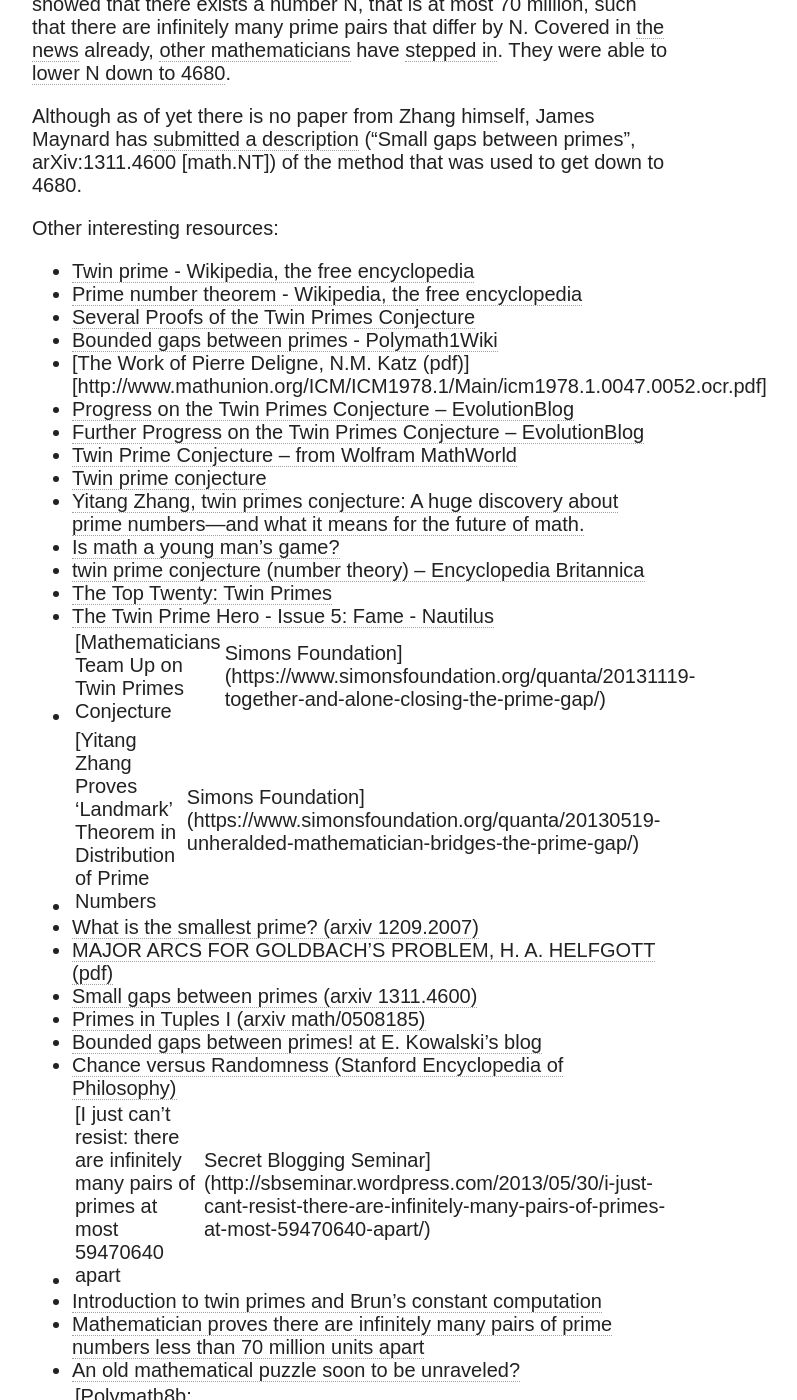
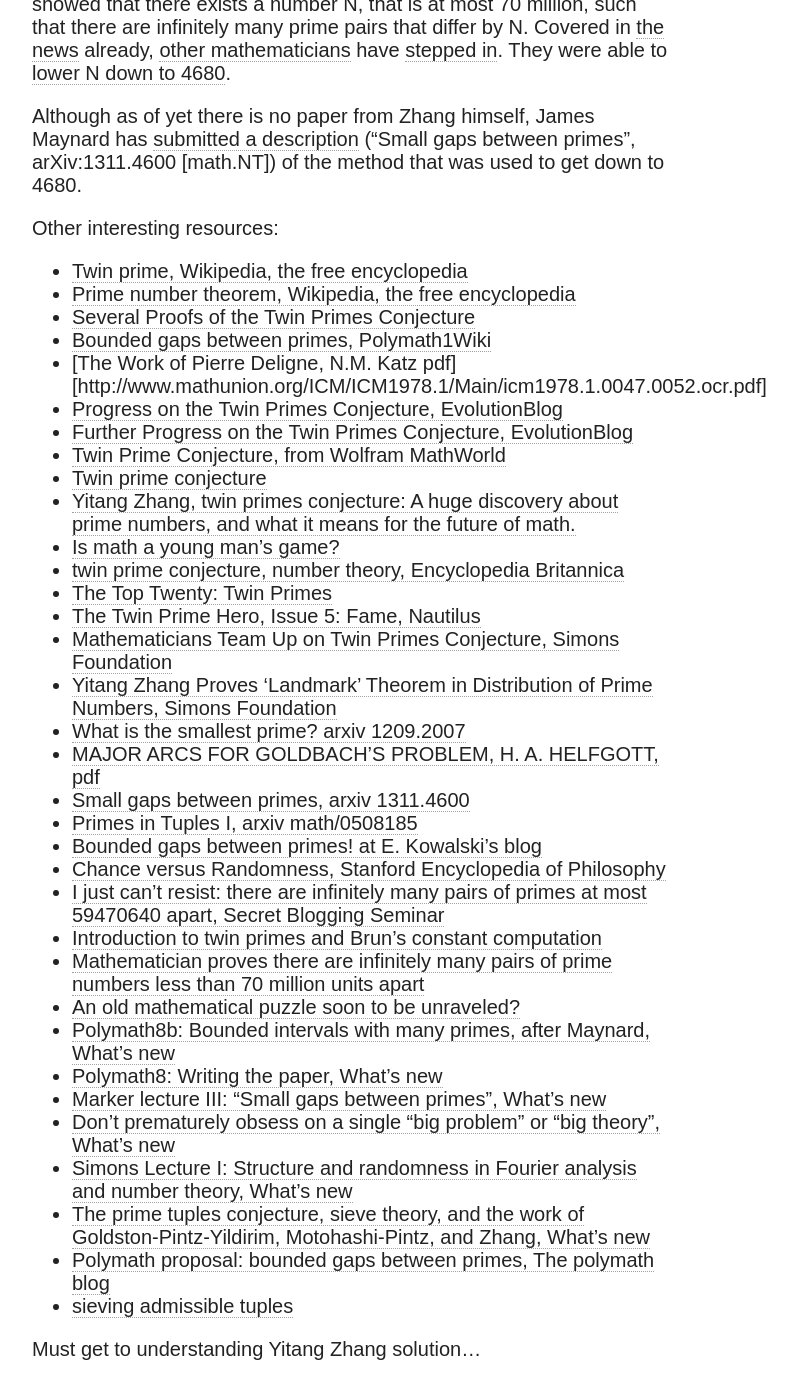
Before and after one commit to valera-rozuvan/nintoku, a Jekyll site: the page built from site/_posts/2014-01-21-infinitely-many-twin-primes-a-reality.markdown, in a window 1280 px wide and 1400 px high, scrolled down 1584 px. Shown: the whole window, without its empty margins (308-1105 px from the left). Built offline with Jekyll 4.4.1, drawn with Linux system fonts in a browser that asks for light colours; nearby versions of some CDN libraries; some of the changed text lies outside the part shown.

Commit message:
Updated blog.

```diff
--- a/site/_posts/2014-01-21-infinitely-many-twin-primes-a-reality.markdown
+++ b/site/_posts/2014-01-21-infinitely-many-twin-primes-a-reality.markdown
@@ -61,39 +61,39 @@
 
 Other interesting resources:
 
-- [Twin prime - Wikipedia, the free encyclopedia](http://en.wikipedia.org/wiki/Twin_prime)
-- [Prime number theorem - Wikipedia, the free encyclopedia](http://en.wikipedia.org/wiki/Prime_number_theorem)
+- [Twin prime, Wikipedia, the free encyclopedia](http://en.wikipedia.org/wiki/Twin_prime)
+- [Prime number theorem, Wikipedia, the free encyclopedia](http://en.wikipedia.org/wiki/Prime_number_theorem)
 - [Several Proofs of the Twin Primes Conjecture](http://www.coolissues.com/mathematics/Tprimes/tprimes.htm)
-- [Bounded gaps between primes - Polymath1Wiki](http://michaelnielsen.org/polymath1/index.php?title=Bounded_gaps_between_primes)
-- [The Work of Pierre Deligne, N.M. Katz (pdf)][http://www.mathunion.org/ICM/ICM1978.1/Main/icm1978.1.0047.0052.ocr.pdf]
-- [Progress on the Twin Primes Conjecture – EvolutionBlog](http://scienceblogs.com/evolutionblog/2013/05/24/progress-on-the-twin-primes-conjecture/)
-- [Further Progress on the Twin Primes Conjecture – EvolutionBlog](http://scienceblogs.com/evolutionblog/2013/09/03/further-progress-on-the-twin-primes-conjecture/)
-- [Twin Prime Conjecture -- from Wolfram MathWorld](http://mathworld.wolfram.com/TwinPrimeConjecture.html)
+- [Bounded gaps between primes, Polymath1Wiki](http://michaelnielsen.org/polymath1/index.php?title=Bounded_gaps_between_primes)
+- [The Work of Pierre Deligne, N.M. Katz pdf][http://www.mathunion.org/ICM/ICM1978.1/Main/icm1978.1.0047.0052.ocr.pdf]
+- [Progress on the Twin Primes Conjecture, EvolutionBlog](http://scienceblogs.com/evolutionblog/2013/05/24/progress-on-the-twin-primes-conjecture/)
+- [Further Progress on the Twin Primes Conjecture, EvolutionBlog](http://scienceblogs.com/evolutionblog/2013/09/03/further-progress-on-the-twin-primes-conjecture/)
+- [Twin Prime Conjecture, from Wolfram MathWorld](http://mathworld.wolfram.com/TwinPrimeConjecture.html)
 - [Twin prime conjecture](http://www.princeton.edu/~achaney/tmve/wiki100k/docs/Twin_prime_conjecture.html)
-- [Yitang Zhang, twin primes conjecture: A huge discovery about prime numbers—and what it means for the future of math.](http://www.slate.com/articles/health_and_science/do_the_math/2013/05/yitang_zhang_twin_primes_conjecture_a_huge_discovery_about_prime_numbers.html)
+- [Yitang Zhang, twin primes conjecture: A huge discovery about prime numbers, and what it means for the future of math.](http://www.slate.com/articles/health_and_science/do_the_math/2013/05/yitang_zhang_twin_primes_conjecture_a_huge_discovery_about_prime_numbers.html)
 - [Is math a young man's game?](http://www.slate.com/articles/life/do_the_math/2003/05/is_math_a_young_mans_game.html)
-- [twin prime conjecture (number theory) -- Encyclopedia Britannica](http://www.britannica.com/EBchecked/topic/1556762/twin-prime-conjecture)
+- [twin prime conjecture, number theory, Encyclopedia Britannica](http://www.britannica.com/EBchecked/topic/1556762/twin-prime-conjecture)
 - [The Top Twenty: Twin Primes](http://primes.utm.edu/top20/page.php?id=1)
-- [The Twin Prime Hero - Issue 5: Fame - Nautilus](http://nautil.us/issue/5/fame/the-twin-prime-hero)
-- [Mathematicians Team Up on Twin Primes Conjecture | Simons Foundation](https://www.simonsfoundation.org/quanta/20131119-together-and-alone-closing-the-prime-gap/)
-- [Yitang Zhang Proves 'Landmark' Theorem in Distribution of Prime Numbers | Simons Foundation](https://www.simonsfoundation.org/quanta/20130519-unheralded-mathematician-bridges-the-prime-gap/)
-- [What is the smallest prime? (arxiv 1209.2007)](http://arxiv.org/abs/1209.2007)
-- [MAJOR ARCS FOR GOLDBACH’S PROBLEM, H. A. HELFGOTT (pdf)](http://arxiv.org/pdf/1305.2897v1.pdf)
-- [Small gaps between primes (arxiv 1311.4600)](http://arxiv.org/abs/1311.4600)
-- [Primes in Tuples I (arxiv math/0508185)](http://arxiv.org/abs/math/0508185)
+- [The Twin Prime Hero, Issue 5: Fame, Nautilus](http://nautil.us/issue/5/fame/the-twin-prime-hero)
+- [Mathematicians Team Up on Twin Primes Conjecture, Simons Foundation](https://www.simonsfoundation.org/quanta/20131119-together-and-alone-closing-the-prime-gap/)
+- [Yitang Zhang Proves 'Landmark' Theorem in Distribution of Prime Numbers, Simons Foundation](https://www.simonsfoundation.org/quanta/20130519-unheralded-mathematician-bridges-the-prime-gap/)
+- [What is the smallest prime? arxiv 1209.2007](http://arxiv.org/abs/1209.2007)
+- [MAJOR ARCS FOR GOLDBACH’S PROBLEM, H. A. HELFGOTT, pdf](http://arxiv.org/pdf/1305.2897v1.pdf)
+- [Small gaps between primes, arxiv 1311.4600](http://arxiv.org/abs/1311.4600)
+- [Primes in Tuples I, arxiv math/0508185](http://arxiv.org/abs/math/0508185)
 - [Bounded gaps between primes! at E. Kowalski's blog](http://blogs.ethz.ch/kowalski/2013/05/21/bounded-gaps-between-primes/)
-- [Chance versus Randomness (Stanford Encyclopedia of Philosophy)](http://plato.stanford.edu/entries/chance-randomness/)
-- [I just can’t resist: there are infinitely many pairs of primes at most 59470640 apart | Secret Blogging Seminar](http://sbseminar.wordpress.com/2013/05/30/i-just-cant-resist-there-are-infinitely-many-pairs-of-primes-at-most-59470640-apart/)
+- [Chance versus Randomness, Stanford Encyclopedia of Philosophy](http://plato.stanford.edu/entries/chance-randomness/)
+- [I just can’t resist: there are infinitely many pairs of primes at most 59470640 apart, Secret Blogging Seminar](http://sbseminar.wordpress.com/2013/05/30/i-just-cant-resist-there-are-infinitely-many-pairs-of-primes-at-most-59470640-apart/)
 - [Introduction to twin primes and Brun's constant computation](http://numbers.computation.free.fr/Constants/Primes/twin.html)
 - [Mathematician proves there are infinitely many pairs of prime numbers less than 70 million units apart](http://phys.org/news/2013-05-mathematician-infinitely-pairs-prime-million.html#inlRlv)
 - [An old mathematical puzzle soon to be unraveled?](http://phys.org/news/2014-01-mathematical-puzzle-unraveled.html)
-- [Polymath8b: Bounded intervals with many primes, after Maynard | What's new](http://terrytao.wordpress.com/2013/11/19/polymath8b-bounded-intervals-with-many-primes-after-maynard/)
-- [Polymath8: Writing the paper | What's new](http://terrytao.wordpress.com/2013/08/17/polymath8-writing-the-paper/)
-- [Marker lecture III: “Small gaps between primes” | What's new](http://terrytao.wordpress.com/2008/11/19/marker-lecture-iii-small-gaps-between-primes/)
-- [Don’t prematurely obsess on a single “big problem” or “big theory” | What's new](http://terrytao.wordpress.com/career-advice/dont-prematurely-obsess-on-a-single-big-problem-or-big-theory/)
-- [Simons Lecture I: Structure and randomness in Fourier analysis and number theory | What's new](http://terrytao.wordpress.com/2007/04/05/simons-lecture-i-structure-and-randomness-in-fourier-analysis-and-number-theory/)
-- [The prime tuples conjecture, sieve theory, and the work of Goldston-Pintz-Yildirim, Motohashi-Pintz, and Zhang | What's new](http://terrytao.wordpress.com/2013/06/03/the-prime-tuples-conjecture-sieve-theory-and-the-work-of-goldston-pintz-yildirim-motohashi-pintz-and-zhang/)
-- [Polymath proposal: bounded gaps between primes | The polymath blog](http://polymathprojects.org/2013/06/04/polymath-proposal-bounded-gaps-between-primes/)
+- [Polymath8b: Bounded intervals with many primes, after Maynard, What's new](http://terrytao.wordpress.com/2013/11/19/polymath8b-bounded-intervals-with-many-primes-after-maynard/)
+- [Polymath8: Writing the paper, What's new](http://terrytao.wordpress.com/2013/08/17/polymath8-writing-the-paper/)
+- [Marker lecture III: "Small gaps between primes", What's new](http://terrytao.wordpress.com/2008/11/19/marker-lecture-iii-small-gaps-between-primes/)
+- [Don’t prematurely obsess on a single "big problem" or "big theory", What's new](http://terrytao.wordpress.com/career-advice/dont-prematurely-obsess-on-a-single-big-problem-or-big-theory/)
+- [Simons Lecture I: Structure and randomness in Fourier analysis and number theory, What's new](http://terrytao.wordpress.com/2007/04/05/simons-lecture-i-structure-and-randomness-in-fourier-analysis-and-number-theory/)
+- [The prime tuples conjecture, sieve theory, and the work of Goldston-Pintz-Yildirim, Motohashi-Pintz, and Zhang, What's new](http://terrytao.wordpress.com/2013/06/03/the-prime-tuples-conjecture-sieve-theory-and-the-work-of-goldston-pintz-yildirim-motohashi-pintz-and-zhang/)
+- [Polymath proposal: bounded gaps between primes, The polymath blog](http://polymathprojects.org/2013/06/04/polymath-proposal-bounded-gaps-between-primes/)
 - [sieving admissible tuples](https://math.mit.edu/~primegaps/sieve.html?ktuple=632)
 
 Must get to understanding Yitang Zhang solution...
```
